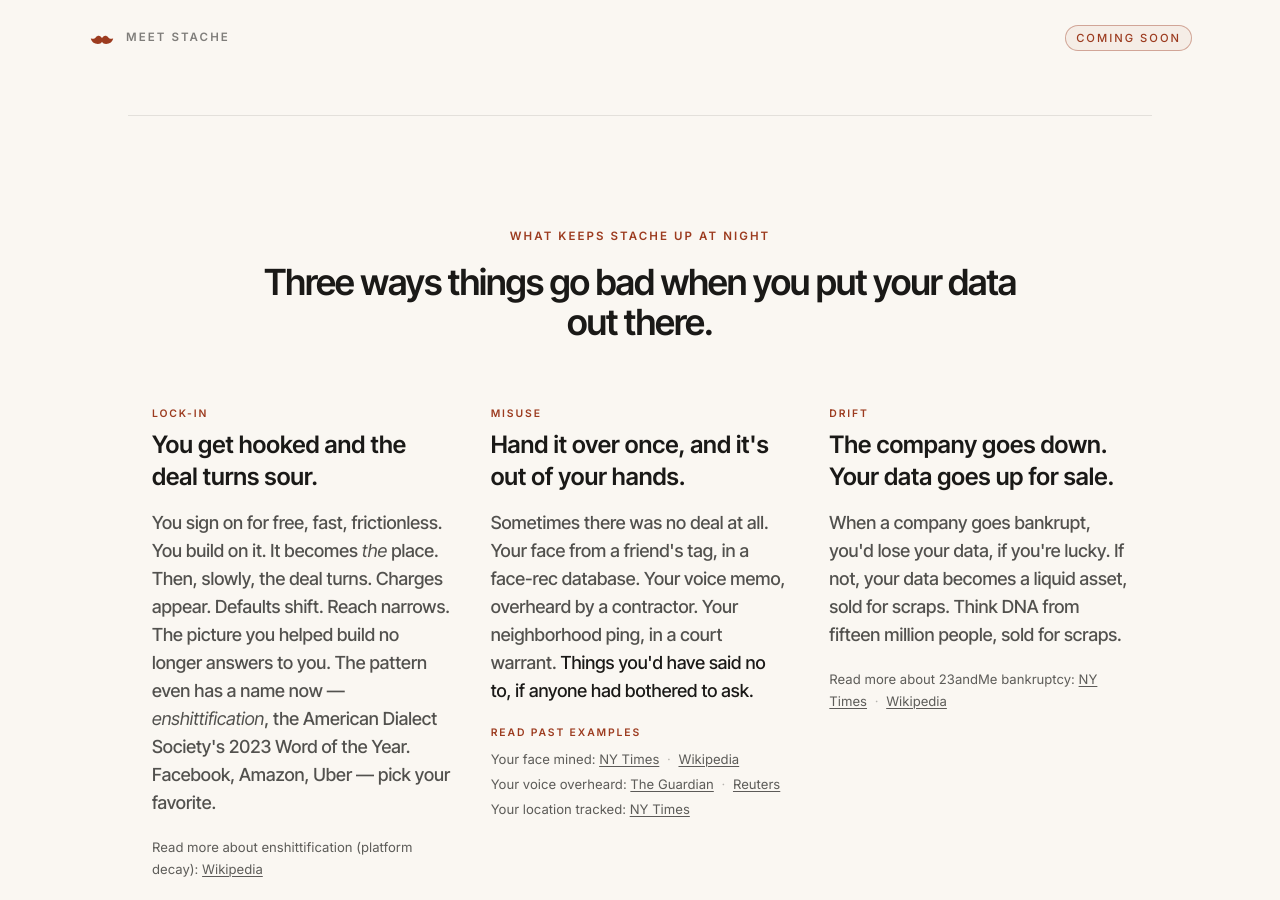
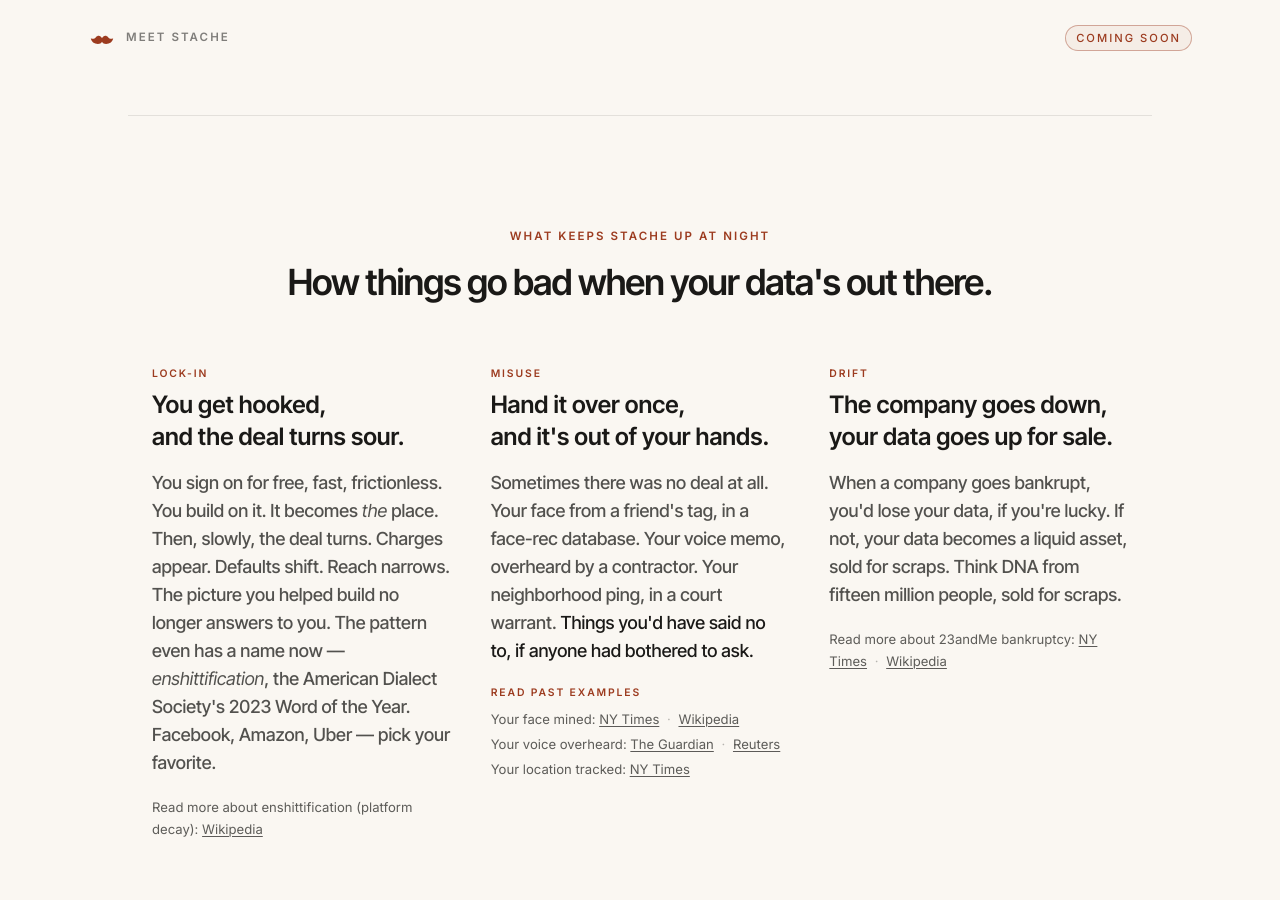
Before and after one commit to bedrocksci/myshit.ai, a Jekyll site: the page built from index.md, in a window 1280 px wide and 900 px high, scrolled down 1740 px. Built offline with Jekyll 4.4.1, drawn with Linux system fonts in a browser that asks for light colours; nearby versions of some CDN libraries.

Commit message:
Decay section: shorten title, add line breaks at commas in headlines
Section title compressed: "Three ways things go bad when you put your
data out there." -> "How things go bad when your data's out there."
Drops "Three ways" (the three columns make the count obvious) and
"you put" (passive voice handles the agent better here).

Column 1 + 2 headlines get explicit <br> at the comma so the second
clause lands on its own line — the pause makes the rhythm hit. Column
3 stays single-line per Pej's distinct treatment (no break marker in
the instruction); it wraps naturally at viewport width.

Col 3 also gets a small punctuation tweak: "The company goes down.
Your data goes up for sale." -> "The company goes down, your data
goes up for sale." Single sentence with a comma reads as more of a
single arc.

Co-Authored-By: Claude Opus 4.7 (1M context) <noreply@anthropic.com>

```diff
--- a/index.md
+++ b/index.md
@@ -142,14 +142,14 @@ classification: public
       What keeps Stache up at night
     </p>
     <h2 class="mt-4 font-serif font-semibold text-ink leading-[1.1] display-tight text-[1.8rem] md:text-4xl max-w-3xl mx-auto">
-      Three ways things go bad when you put your data out there.
+      How things go bad when your data's out there.
     </h2>
   </div>
 
   <div class="grid md:grid-cols-3 gap-10 md:gap-10 mb-14 md:mb-16">
     <div>
       <p class="font-sans text-[0.65rem] font-semibold tracking-[0.18em] uppercase text-rust mb-2">Lock-in</p>
-      <h3 class="font-serif text-xl md:text-2xl font-semibold text-ink leading-tight">You get hooked and the deal turns sour.</h3>
+      <h3 class="font-serif text-xl md:text-2xl font-semibold text-ink leading-tight">You get hooked,<br>and the deal turns sour.</h3>
       <p class="mt-4 font-serif text-base md:text-lg text-ink/75 leading-relaxed">
         You sign on for free, fast, frictionless. You build on it. It becomes <em>the</em> place. Then, slowly, the deal turns. Charges appear. Defaults shift. Reach narrows. The picture you helped build no longer answers to you. The pattern even has a name now &mdash; <em>enshittification</em>, the American Dialect Society's 2023 Word of the Year. Facebook, Amazon, Uber &mdash; pick your favorite.
       </p>
@@ -160,7 +160,7 @@ classification: public
     </div>
     <div>
       <p class="font-sans text-[0.65rem] font-semibold tracking-[0.18em] uppercase text-rust mb-2">Misuse</p>
-      <h3 class="font-serif text-xl md:text-2xl font-semibold text-ink leading-tight">Hand it over once, and it's out of your hands.</h3>
+      <h3 class="font-serif text-xl md:text-2xl font-semibold text-ink leading-tight">Hand it over once,<br>and it's out of your hands.</h3>
       <p class="mt-4 font-serif text-base md:text-lg text-ink/75 leading-relaxed">
         Sometimes there was no deal at all. Your face from a friend's tag, in a face-rec database. Your voice memo, overheard by a contractor. Your neighborhood ping, in a court warrant. <span class="text-ink">Things you'd have said no to, if anyone had bothered to ask.</span>
       </p>
@@ -188,7 +188,7 @@ classification: public
     </div>
     <div>
       <p class="font-sans text-[0.65rem] font-semibold tracking-[0.18em] uppercase text-rust mb-2">Drift</p>
-      <h3 class="font-serif text-xl md:text-2xl font-semibold text-ink leading-tight">The company goes down. Your data goes up for sale.</h3>
+      <h3 class="font-serif text-xl md:text-2xl font-semibold text-ink leading-tight">The company goes down, your data goes up for sale.</h3>
       <p class="mt-4 font-serif text-base md:text-lg text-ink/75 leading-relaxed">
         When a company goes bankrupt, you'd lose your data, if you're lucky. If not, your data becomes a liquid asset, sold for scraps. Think DNA from fifteen million people, sold for scraps.
       </p>
```
